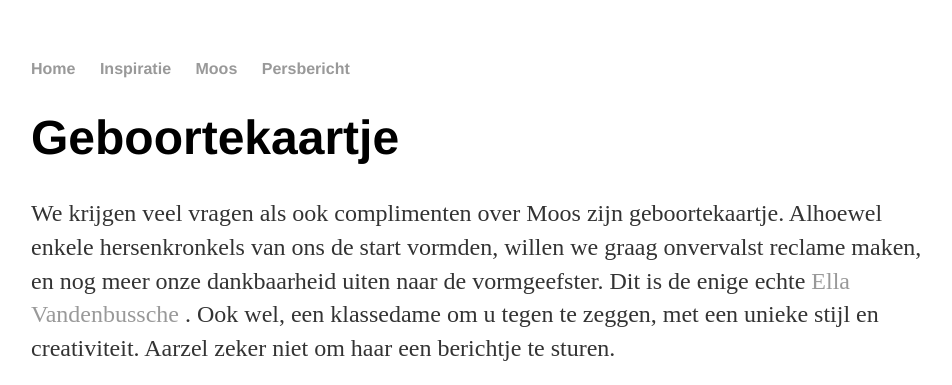
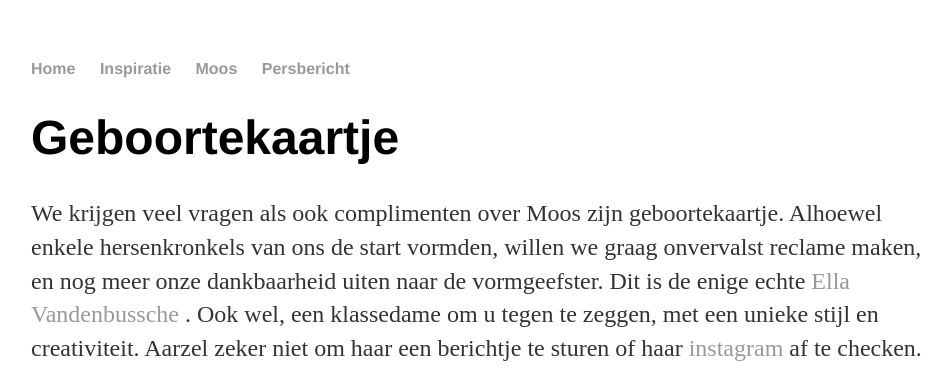
Before and after one commit to ministerievanhetgoeieleven/ministerievanhetgoeieleven.github.io, a Jekyll site: the page built from Persbericht/index.html, in a window 1280 px wide and 900 px high, cut to the strip 0-385 px from the top of the window. Shown: the whole strip, without its empty margins (161-1113 px from the left). Built offline with Jekyll 4.4.1, drawn with Linux system fonts in a browser that asks for light colours.

Commit message:
Add birthcard and Ella credentials

```diff
--- a/Persbericht/index.html
+++ b/Persbericht/index.html
@@ -4,7 +4,7 @@ title: Ministerie van het Goeie Leven
 ---
 <div class="blurb">
 	<h1>Geboortekaartje</h1>
-	<p> We krijgen veel vragen als ook complimenten over Moos zijn geboortekaartje. Alhoewel enkele hersenkronkels van ons de start vormden, willen we graag onvervalst reclame maken, en nog meer onze dankbaarheid uiten naar de vormgeefster. Dit is de enige echte <a href='https://ellavandenbussche.be/'> Ella Vandenbussche </a>. Ook wel, een klassedame om u tegen te zeggen, met een unieke stijl en creativiteit. Aarzel zeker niet om haar een berichtje te sturen.
+	<p> We krijgen veel vragen als ook complimenten over Moos zijn geboortekaartje. Alhoewel enkele hersenkronkels van ons de start vormden, willen we graag onvervalst reclame maken, en nog meer onze dankbaarheid uiten naar de vormgeefster. Dit is de enige echte <a href='https://ellavandenbussche.be/'> Ella Vandenbussche </a>. Ook wel, een klassedame om u tegen te zeggen, met een unieke stijl en creativiteit. Aarzel zeker niet om haar een berichtje te sturen of haar <a href='https://instagram.com/ellavandenbussche?igshid=jgxsw39e0zng'> instagram </a> af te checken.
 
-	<p> <img src='birthcard.jpg' alt='Dronken_de_lente_in' height='1160' width='870'>
+	<p> <img src='birthcard.jpg' alt='Dronken_de_lente_in' height='870' width='1160'>
 </div><!-- /.blurb -->
```
Also changed, not shown: 1 other file.
